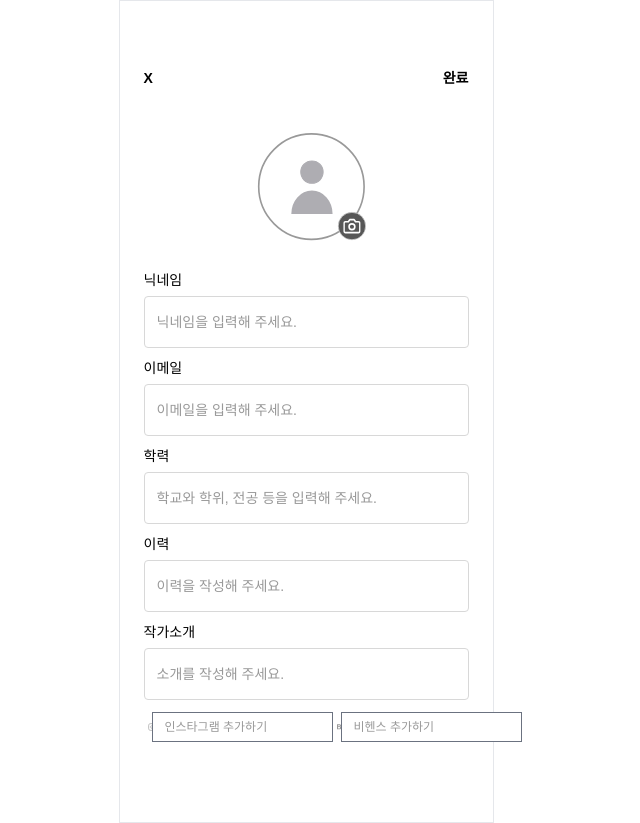
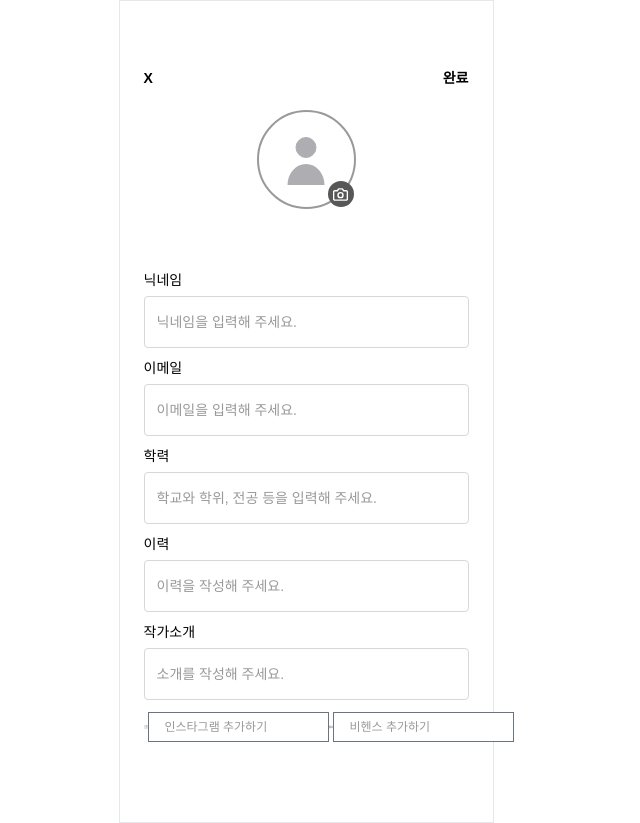
Before and after one commit to Att-ies/frontend, a Next.js app: page /profile/edit in a window 1280 px wide. Shown: the whole page, without its empty margins (334-974 px from the left). Built offline with nearby package versions, Linux system fonts and the light colour scheme.

Commit message:
feat : fix image upload

```diff
--- a/src/pages/profile/edit.tsx
+++ b/src/pages/profile/edit.tsx
@@ -2,7 +2,7 @@ import ErrorMessage from '@components/common/ErrorMessage';
 import Input from '@components/common/Input';
 import Layout from '@components/common/Layout';
 import Navigate from '@components/common/Navigate';
-import React, { useRef, useState } from 'react';
+import React, { useRef, useState, useEffect } from 'react';
 import { useForm } from 'react-hook-form';
 import Image from 'next/image';
 import { useRouter } from 'next/router';
@@ -20,30 +20,28 @@ interface MessageForm {
 let role = 'artist';
 
 export default function Edit() {
-  const imgRef = useRef();
   const router = useRouter();
   const {
     register,
     handleSubmit,
     formState: { errors },
+    watch,
   } = useForm<MessageForm>();
   const [imageFile, setImageFile] = useState(null);
 
-  const saveImageFile = () => {
-    const file = imgRef.current.files[0];
-    const reader = new FileReader();
-    reader.readAsDataURL(file);
-    reader.onloadend = () => {
-      setImageFile(reader.result);
-    };
-  };
+  const profileImage = watch('image');
+  useEffect(() => {
+    if (profileImage && profileImage.length > 0) {
+      const file = profileImage[0];
+      setImageFile(URL.createObjectURL(file));
+    }
+  }, [profileImage]);
 
   const onLeftButton = () => {
     router.push('/profile');
   };
-
   const onSubmit = (form: MessageForm) => {
-    console.log(form, imgRef.current.files[0]);
+    console.log(watch('image')[0]);
     // 채팅 API전송
   };
 
@@ -55,7 +53,6 @@ export default function Edit() {
         handleLeftButton={onLeftButton}
         handleRightButton={handleSubmit(onSubmit)}
       />
-
       <label className="flex justify-center h-[150px]" htmlFor="profileImage">
         {imageFile ? (
           <Image
@@ -66,12 +63,23 @@ export default function Edit() {
             alt="profile"
           />
         ) : (
-          <Image
-            src="/svg/icons/icon_basic_profile_fill.svg"
-            width="120"
-            height="0"
-            alt="profile"
-          />
+          <div className=" flex justify-center items-center w-[99px] h-[99px] rounded-full border-2 border-[#999999] bg-[#FFFFFF] relative">
+            <Image
+              src="/svg/icons/icon_avartar.svg"
+              width="60"
+              height="0"
+              alt="profile"
+            />
+            <div className="w-[26px] h-[26px] rounded-full bg-[#575757] flex justify-center items-center absolute right-0 bottom-0">
+              <Image
+                src="/svg/icons/icon_camera.svg"
+                width="15"
+                height="0"
+                alt="profile"
+                className=""
+              />
+            </div>
+          </div>
         )}
       </label>
       <input
@@ -79,8 +87,7 @@ export default function Edit() {
         accept="image/*"
         id="profileImage"
         className="hidden"
-        ref={imgRef}
-        onChange={saveImageFile}
+        {...register('image')}
       />
       <section className="">
         <Input
@@ -117,10 +124,6 @@ export default function Edit() {
             placeholder="학교와 학위, 전공 등을 입력해 주세요."
             register={register('education', {
               required: true,
-              pattern: {
-                // value: /^[0-9]{10}$/,
-                message: '학교와 학위, 전공 등을 입력해 주세요.',
-              },
             })}
           />
           {errors.education && (
@@ -152,14 +155,14 @@ export default function Edit() {
                 src="/svg/icons/icon_instagram.svg"
                 width="22"
                 height="10"
-                className="mx-1"
+                className="mr-1"
               />
             </label>
             <input
               placeholder="인스타그램 추가하기"
               {...register('instagram')}
               id="instagram"
-              className="h-[30px] placeholder:text-[#999] text-12 "
+              className="h-[30px] placeholder:text-[#999] text-12 indent-1 "
             />
 
             <label htmlFor="behance">
@@ -167,14 +170,14 @@ export default function Edit() {
                 src="/svg/icons/icon_behance.svg"
                 width="20"
                 height="0"
-                className="mx-1"
+                className="mr-1"
               />
             </label>
             <input
               placeholder="비헨스 추가하기"
               {...register('behance')}
               id="behance"
-              className="h-[30px] placeholder:text-[#999] text-12"
+              className="h-[30px] placeholder:text-[#999] text-12 indent-1"
             />
           </article>
         </section>
```
